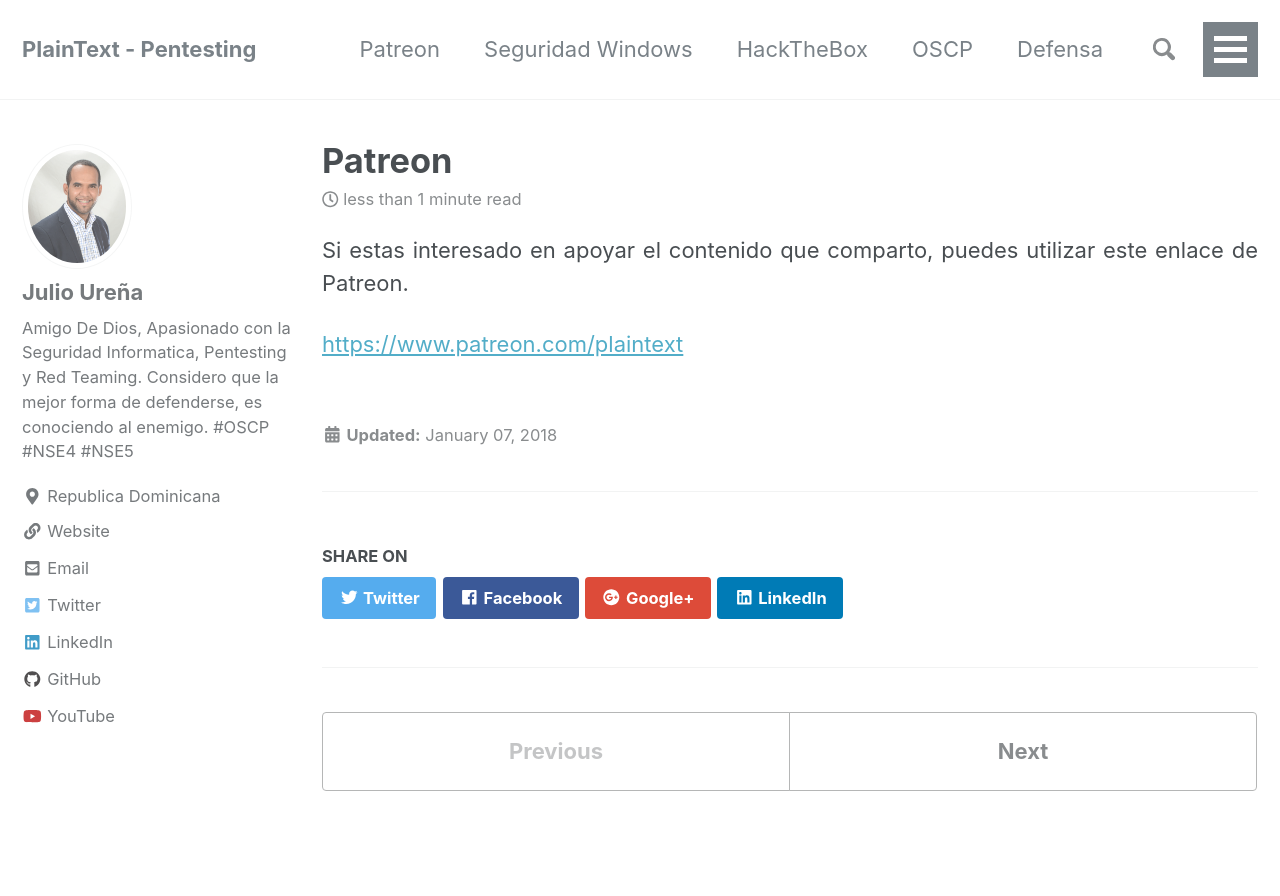
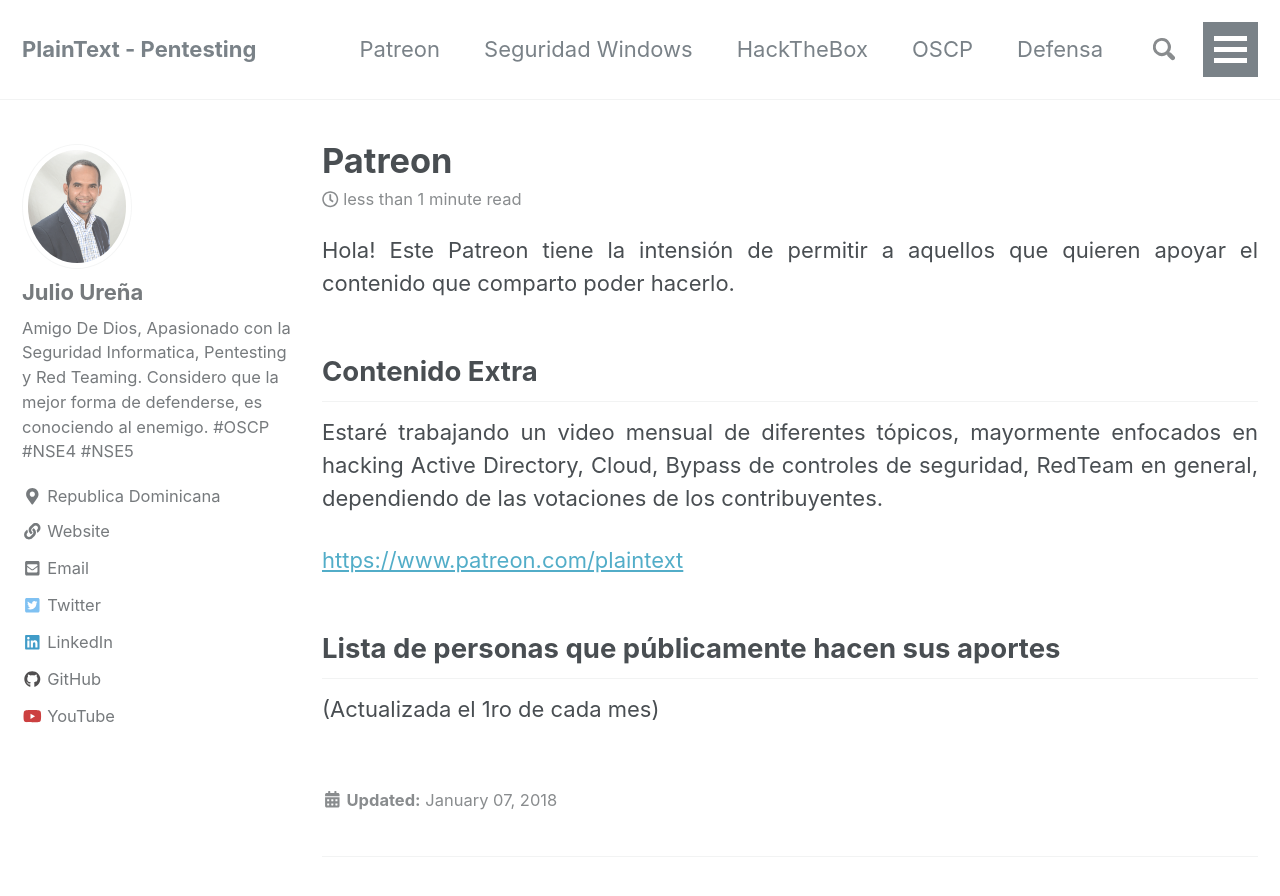
Before and after one commit to juliourena/juliourena.github.io, a Jekyll site: the page built from _posts/2018-01-07-Patreon.md, in a window 1280 px wide and 900 px high. Shown: the top 896 px of the window. Built offline with Jekyll 4.4.1, drawn with Linux system fonts in a browser that asks for light colours; nearby versions of some CDN libraries.

Commit message:
Update 2018-01-07-Patreon.md

```diff
--- a/_posts/2018-01-07-Patreon.md
+++ b/_posts/2018-01-07-Patreon.md
@@ -3,6 +3,13 @@ title: Patreon
 classes: wide
 ---
 
-Si estas interesado en apoyar el contenido que comparto, puedes utilizar este enlace de Patreon.
+Hola! Este Patreon tiene la intensión de permitir a aquellos que quieren apoyar el contenido que comparto poder hacerlo.
+
+## Contenido Extra
+Estaré trabajando un video mensual de diferentes tópicos, mayormente enfocados en hacking Active Directory, Cloud, Bypass de controles de seguridad, RedTeam en general, dependiendo de las votaciones de los contribuyentes.
 
 [https://www.patreon.com/plaintext](https://www.patreon.com/plaintext)
+
+## Lista de personas que públicamente hacen sus aportes
+
+(Actualizada el 1ro de cada mes)
```
